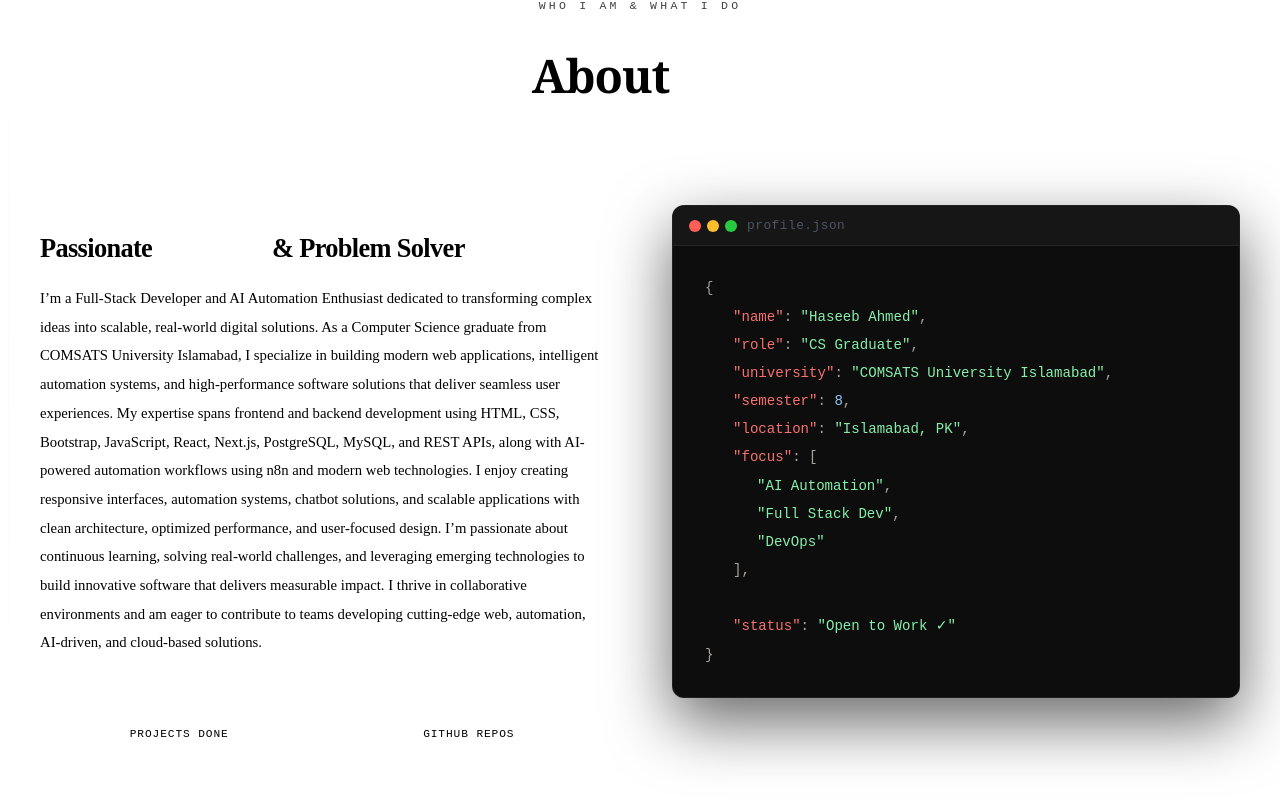
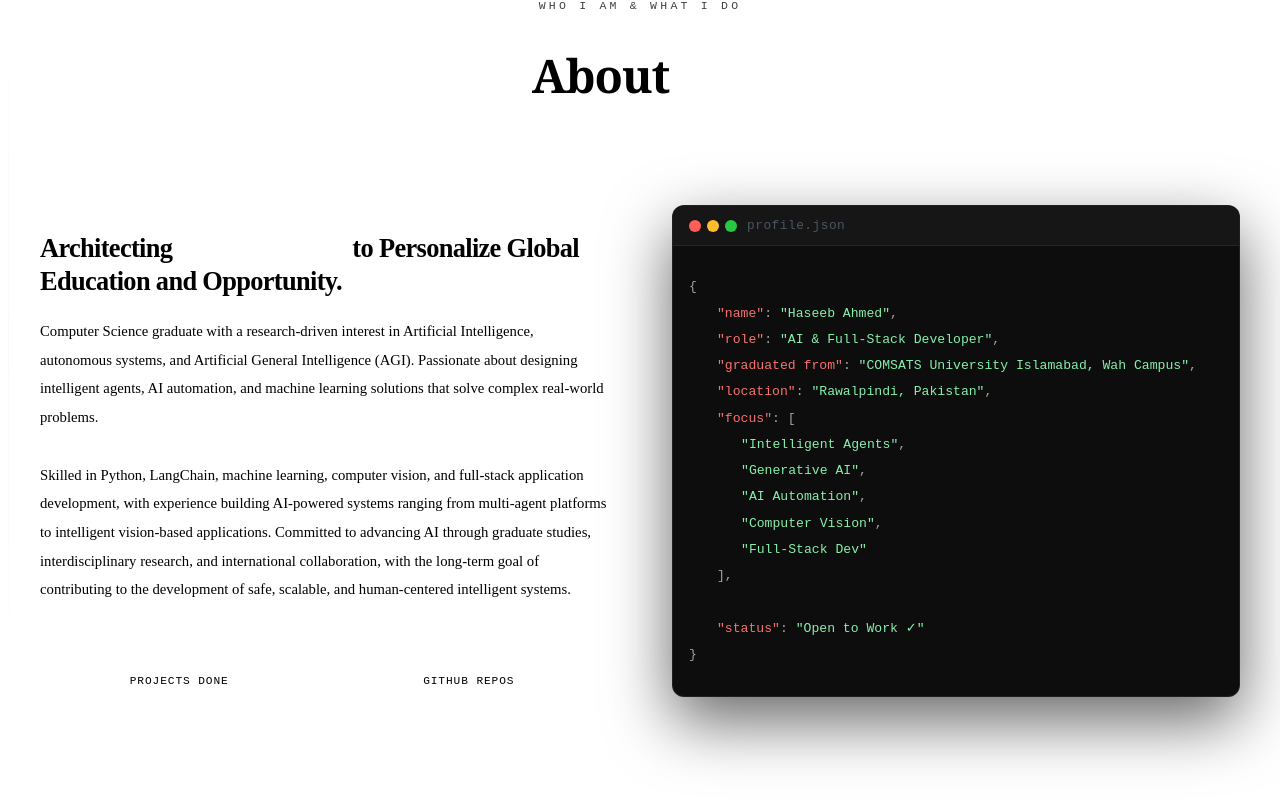
Before and after one commit to haseebahmedpk/haseeb-ahmed-portfolio, a React (Vite) app: page / in a window 1280 px wide. Shown: the part 933-1736 px from the top of the page. Built offline with nearby package versions, Linux system fonts and the light colour scheme; the HTML template or start-up script is replaced by a standard one.

Commit message:
Update About and Hero sections to align with CV profile

```diff
--- a/src/components/About.jsx
+++ b/src/components/About.jsx
@@ -9,7 +9,7 @@ const STATS = [
 ]
 
 const CARDS = [
-  { icon: '🎓', title: 'BSc Computer Science', sub: 'COMSATS University Islamabad · 2022–2026' },
+  { icon: '🎓', title: 'BSc Computer Science', sub: 'COMSATS University Islamabad, Wah Campus · 2022–2026' },
   { icon: '📜', title: 'Full Stack Certification', sub: 'Meta Professional Certificate · 2022' },
   { icon: '💼', title: 'Freelance Developer', sub: 'Self-employed · 2021–Present' },
   { icon: '🌐', title: 'Open Source Contributor', sub: 'React & Node.js ecosystem · 2022–Present' },
@@ -58,19 +58,17 @@ export default function About() {
               lineHeight: 1.25,
               letterSpacing: '-0.025em',
             }}>
-              Passionate{' '}
+              Architecting{' '}
               <span style={{ background: 'var(--gradient-warm)', WebkitBackgroundClip: 'text', WebkitTextFillColor: 'transparent', backgroundClip: 'text' }}>
-                Developer
+                Autonomous AI
               </span>{' '}
-              & Problem Solver
+              to Personalize Global Education and Opportunity.
             </h3>
 
             <p style={{ color: 'var(--text-muted)', lineHeight: 1.95, marginBottom: '1rem', fontSize: '0.92rem', fontWeight: 300 }}>
-              I’m a Full-Stack Developer and AI Automation Enthusiast dedicated to transforming complex ideas into scalable, real-world digital solutions. As a Computer Science graduate from COMSATS University Islamabad, I specialize in building modern web applications, intelligent automation systems, and high-performance software solutions that deliver seamless user experiences.
-
-              My expertise spans frontend and backend development using HTML, CSS, Bootstrap, JavaScript, React, Next.js, PostgreSQL, MySQL, and REST APIs, along with AI-powered automation workflows using n8n and modern web technologies. I enjoy creating responsive interfaces, automation systems, chatbot solutions, and scalable applications with clean architecture, optimized performance, and user-focused design.
-
-              I’m passionate about continuous learning, solving real-world challenges, and leveraging emerging technologies to build innovative software that delivers measurable impact. I thrive in collaborative environments and am eager to contribute to teams developing cutting-edge web, automation, AI-driven, and cloud-based solutions.
+              Computer Science graduate with a research-driven interest in Artificial Intelligence, autonomous systems, and Artificial General Intelligence (AGI). Passionate about designing intelligent agents, AI automation, and machine learning solutions that solve complex real-world problems.
+              <br/><br/>
+              Skilled in Python, LangChain, machine learning, computer vision, and full-stack application development, with experience building AI-powered systems ranging from multi-agent platforms to intelligent vision-based applications. Committed to advancing AI through graduate studies, interdisciplinary research, and international collaboration, with the long-term goal of contributing to the development of safe, scalable, and human-centered intelligent systems.
             </p>
 
             {/* <p style={{ color: 'var(--text-muted)', lineHeight: 1.95, marginBottom: '2.5rem', fontSize: '0.92rem', fontWeight: 300 }}>
@@ -142,7 +140,7 @@ export default function About() {
               </div>
 
               {/* Code Body */}
-              <div style={{ padding: '28px 32px', fontSize: '0.88rem', lineHeight: 2 }}>
+              <div style={{ padding: '28px 16px', fontSize: '0.82rem', lineHeight: 2 }}>
                 <span style={{ color: '#A8A29E' }}>{'{'}</span><br />
 
                 <span style={{ paddingLeft: 28 }}>
@@ -155,28 +153,22 @@ export default function About() {
                 <span style={{ paddingLeft: 28 }}>
                   <span style={{ color: '#F87171' }}>"role"</span>
                   <span style={{ color: '#A8A29E' }}>: </span>
-                  <span style={{ color: '#86EFAC' }}>"CS Graduate"</span>
+                  <span style={{ color: '#86EFAC' }}>"AI & Full-Stack Developer"</span>
                   <span style={{ color: '#A8A29E' }}>,</span>
                 </span><br />
 
                 <span style={{ paddingLeft: 28 }}>
-                  <span style={{ color: '#F87171' }}>"university"</span>
+                  <span style={{ color: '#F87171' }}>"graduated from"</span>
                   <span style={{ color: '#A8A29E' }}>: </span>
-                  <span style={{ color: '#86EFAC' }}>"COMSATS University Islamabad"</span>
+                  <span style={{ color: '#86EFAC' }}>"COMSATS University Islamabad, Wah Campus"</span>
                   <span style={{ color: '#A8A29E' }}>,</span>
                 </span><br />
 
-                <span style={{ paddingLeft: 28 }}>
-                  <span style={{ color: '#F87171' }}>"semester"</span>
-                  <span style={{ color: '#A8A29E' }}>: </span>
-                  <span style={{ color: '#93C5FD' }}>8</span>
-                  <span style={{ color: '#A8A29E' }}>,</span>
-                </span><br />
 
                 <span style={{ paddingLeft: 28 }}>
                   <span style={{ color: '#F87171' }}>"location"</span>
                   <span style={{ color: '#A8A29E' }}>: </span>
-                  <span style={{ color: '#86EFAC' }}>"Islamabad, PK"</span>
+                  <span style={{ color: '#86EFAC' }}>"Rawalpindi, Pakistan"</span>
                   <span style={{ color: '#A8A29E' }}>,</span>
                 </span><br />
 
@@ -185,7 +177,7 @@ export default function About() {
                   <span style={{ color: '#A8A29E' }}>: [</span>
                 </span><br />
 
-                {['AI Automation', 'Full Stack Dev', 'DevOps'].map((item, i, arr) => (
+                {['Intelligent Agents', 'Generative AI', 'AI Automation', 'Computer Vision', 'Full-Stack Dev'].map((item, i, arr) => (
                   <span key={item} style={{ paddingLeft: 52, display: 'block' }}>
                     <span style={{ color: '#86EFAC' }}>"{item}"</span>
                     <span style={{ color: '#A8A29E' }}>{i < arr.length - 1 ? ',' : ''}</span>
--- a/src/components/Hero.jsx
+++ b/src/components/Hero.jsx
@@ -9,9 +9,9 @@ import '../styles/hero.css'
 import '../styles/components.css'
 
 const ROLES = [
-  'AI Automation',
-  'Web Developer',
-  'DevOps Enthusiast',
+  'AI Engineer',
+  'Automation Specialist',
+  'Frontend Developer',
 ]
 
 const SOCIALS = [
@@ -105,8 +105,7 @@ export default function Hero() {
             </p>
 
             <p className="hero-desc">
-              Computer Science graduate from COMSATS University Islamabad with a strong interest in AI Automation, Web Development, and DevOps. Passionate about building responsive web applications, automation workflows, and scalable software solutions that solve real-world problems.
-
+              Computer Science graduate with a research-driven interest in Artificial Intelligence, autonomous systems, and AGI. Skilled in Python, LangChain, machine learning, and full-stack application development.
             </p>
 
             <div className="hero-cta">
```
